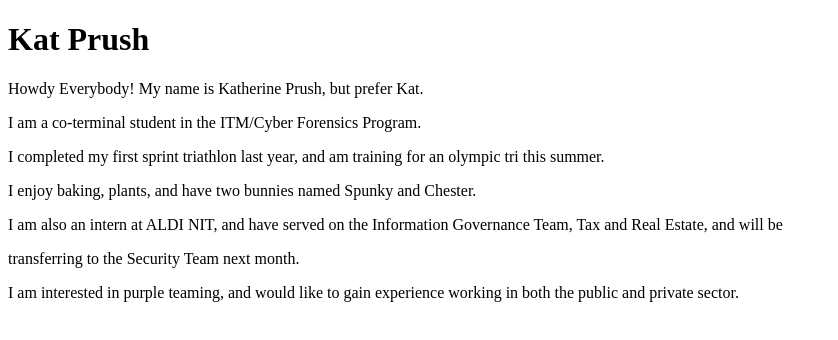
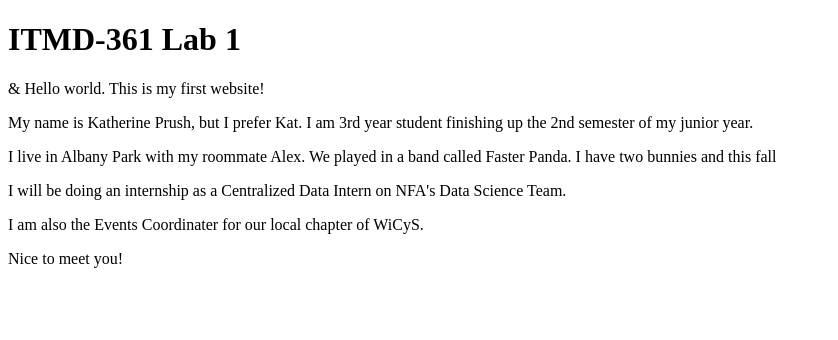
Before and after one commit to kdprush/ITMD361, a plain HTML site: page index.html in a window 1280 px wide. Shown: the whole page, without its empty margins (0-838 px from the left). Drawn offline with Linux system fonts and the light colour scheme.

Commit message:
Update index.html

```diff
--- a/index.html
+++ b/index.html
@@ -1,4 +1,3 @@
-
 <!DOCTYPE html>
 <html lang="en">
 <head>
@@ -6,19 +5,12 @@
   <title>ITMD-361 Internet Technologies and Web Design</title>
 </head>
 <body>
-
-  <h1> Kat Prush </h1>
-  <p> Howdy Everybody! My name is Katherine Prush, but prefer Kat. </p>
-
-  <p> I am a co-terminal student in the ITM/Cyber Forensics Program. </p>
-
-  <p> I completed my first sprint triathlon last year, and am training for an olympic tri this summer. </p>
-
-  <p> I enjoy baking, plants, and have two bunnies named Spunky and Chester. </p>
-
-  <p> I am also an intern at ALDI NIT, and have served on the Information Governance Team, Tax and Real Estate, and will be </p>
-  <p> transferring to the Security Team next month. </p>
-
-  <p> I am interested in purple teaming, and would like to gain experience working in both the public and private sector. </p>
+ <h1>ITMD-361 Lab 1</h1>
+  <p>&amp; Hello world. This is my first website!</p>
+  <p>My name is Katherine Prush, but I prefer Kat. I am 3rd year student finishing up the 2nd semester of my junior year.</p>
+  <p>I live in Albany Park with my roommate Alex. We played in a band called Faster Panda. I have two bunnies and this fall</p>
+  <p>I will be doing an internship as a Centralized Data Intern on NFA's Data Science Team.</p>
+  <p>I am also the Events Coordinater for our local chapter of WiCyS.</p>
+  <p>Nice to meet you!</p>
 </body>
 </html>
```
